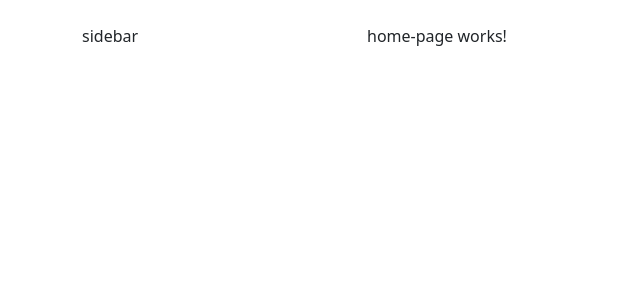
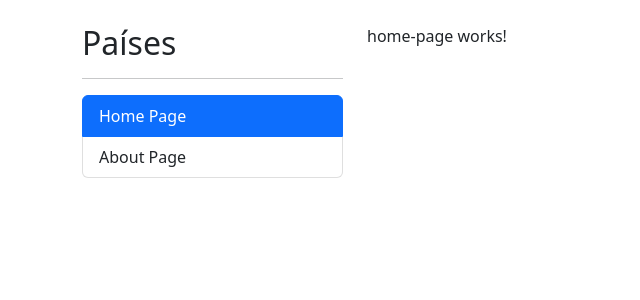
Before and after one commit to jhonnycgarcia/dev-talleres-country-app, an Angular app: page / in a window 1280 px wide. Before the commit this address led to /home. Shown: the top 300 px of the page, without its empty margins (0-640 px from the left). Built offline with nearby package versions, Linux system fonts and the light colour scheme.

Commit message:
RouterLink y RouterLinkOptions

```diff
--- a/src/app/app-routing.module.ts
+++ b/src/app/app-routing.module.ts
@@ -5,7 +5,7 @@
 
 const routes: Routes = [
   {
-    path: 'home',
+    path: '',
     component: HomePageComponent
   },
   {
@@ -14,7 +14,7 @@
   },
   {
     path: '**',
-    redirectTo: 'home'
+    redirectTo: ''
   }
 ];
 
--- a/src/app/app.component.html
+++ b/src/app/app.component.html
@@ -1,7 +1,6 @@
 <div class="row mt-4">
   <div class="col-3">
-    <!-- Sidebar -->
-     sidebar
+    <shared-sidebar></shared-sidebar>
   </div>
   <div class="col">
     <router-outlet></router-outlet>
--- /dev/null
+++ b/src/app/shared/components/sidebar/sidebar.component.html
@@ -0,0 +1,16 @@
+<h2>Países</h2>
+<hr>
+
+<ul class="list-group">
+  <li
+    class="list-group-item"
+    routerLink=""
+    routerLinkActive="active"
+    [routerLinkActiveOptions]="{ exact: true }"
+  >
+    Home Page
+  </li>
+  <li class="list-group-item" routerLink="about" routerLinkActive="active">
+    About Page
+  </li>
+</ul>
```
Also changed, not shown: src/app/shared/components/sidebar/sidebar.component.ts (added, +9 -0 lines), src/app/shared/shared.module.ts (+7 -2 lines).
